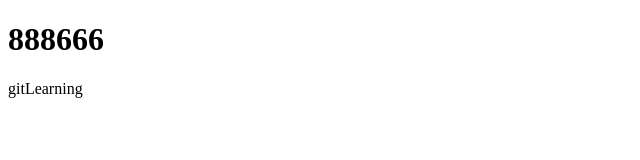
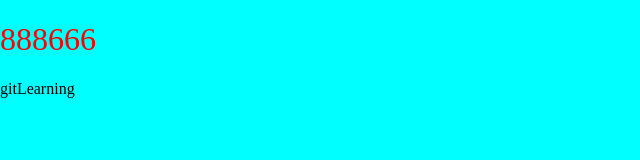
Before and after one commit to 13076883047/-testProject_01, a plain HTML site: page index.html in a window 1280 px wide. Shown: the whole page, without its empty margins (0-640 px from the left). Drawn offline with Linux system fonts and the light colour scheme.

Commit message:
修改了index.css文件

```diff
--- a/index.css
+++ b/index.css
@@ -1,3 +1,10 @@
+html,
+body {
+    margin: 0;
+    padding: 0;
+    background-color: cyan;
+}
+
 h1 {
     font-weight: 400;
     color: red;
--- a/index.html
+++ b/index.html
@@ -6,7 +6,7 @@
     <meta http-equiv="X-UA-Compatible" content="IE=edge">
     <meta name="viewport" content="width=device-width, initial-scale=1.0">
     <title>Document</title>
-    <link rel="stylesheet" href="./index.html">
+    <link rel="stylesheet" href="./index.css">
 </head>
 
 <body>
```
